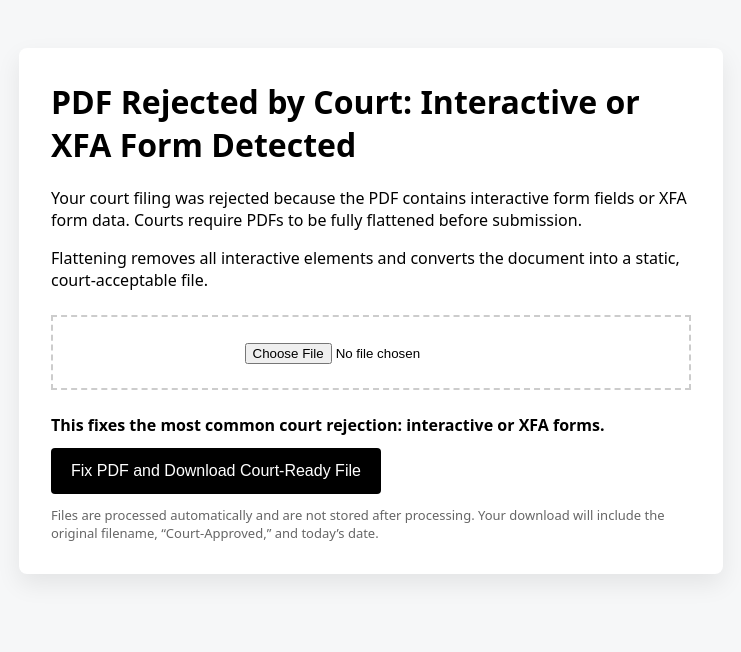
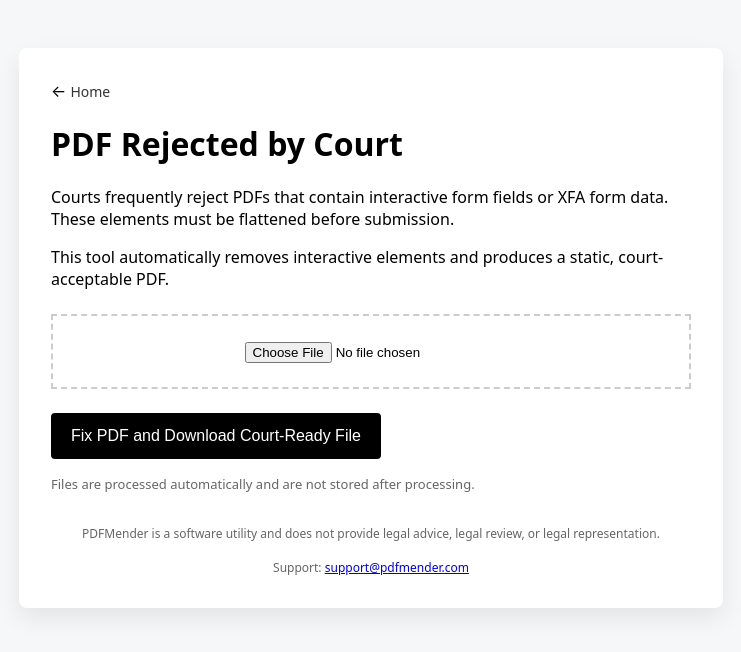
Before and after one commit to childressm757-hash/PDFMender, a website: page public/court/pdf-rejected-interactive-form.html in a window 1280 px wide. Shown: the whole page, without its empty margins (269-1010 px from the left). Drawn offline with Linux system fonts and the light colour scheme.

Commit message:
Refactor PDF rejection page for clarity and tracking
Updated the title and improved the messaging for court-rejected PDFs. Adjusted Google Analytics tracking function and cleaned up the HTML structure.

```diff
--- a/public/court/pdf-rejected-interactive-form.html
+++ b/public/court/pdf-rejected-interactive-form.html
@@ -2,17 +2,17 @@
 <html lang="en">
 <head>
   <meta charset="UTF-8" />
+  <title>Fix Court-Rejected PDF — PDFMender</title>
+
   <!-- Google Analytics -->
   <script async src="https://www.googletagmanager.com/gtag/js?id=G-ETYW9NNRDN"></script>
   <script>
     window.dataLayer = window.dataLayer || [];
     function gtag(){dataLayer.push(arguments);}
     gtag('js', new Date());
-
     gtag('config', 'G-ETYW9NNRDN');
   </script>
 
-  <title>Fix Court-Rejected PDF — Court-Approved Output</title>
   <style>
     body {
       font-family: system-ui, -apple-system, BlinkMacSystemFont, sans-serif;
@@ -27,9 +27,7 @@
       border-radius: 8px;
       box-shadow: 0 10px 25px rgba(0,0,0,0.08);
     }
-    h1 {
-      margin-top: 0;
-    }
+    h1 { margin-top: 0; }
     .upload-box {
       border: 2px dashed #ccc;
       padding: 24px;
@@ -45,51 +43,55 @@
       cursor: pointer;
       border-radius: 4px;
     }
-    .conversion-line {
-      font-weight: 600;
-      margin-bottom: 12px;
+    .top-nav {
+      margin-bottom: 20px;
+    }
+    .top-nav a {
+      font-size: 14px;
+      text-decoration: none;
+      color: #333;
     }
     .note {
       color: #666;
       font-size: 13px;
-      margin-top: 12px;
+      margin-top: 16px;
+    }
+    footer {
+      margin-top: 32px;
+      font-size: 12px;
+      color: #666;
+      text-align: center;
     }
   </style>
 </head>
 <body>
 
   <div class="card">
-    <h1>PDF Rejected by Court: Interactive or XFA Form Detected</h1>
+
+    <div class="top-nav">
+      ← <a href="/" onclick="gtag('event','return_home',{event_category:'Navigation'})">Home</a>
+    </div>
+
+    <h1>PDF Rejected by Court</h1>
 
     <p>
-      Your court filing was rejected because the PDF contains interactive
-      form fields or XFA form data. Courts require PDFs to be fully flattened
-      before submission.
+      Courts frequently reject PDFs that contain interactive form fields or
+      XFA form data. These elements must be flattened before submission.
     </p>
 
     <p>
-      Flattening removes all interactive elements and converts the document
-      into a static, court-acceptable file.
+      This tool automatically removes interactive elements and produces a
+      static, court-acceptable PDF.
     </p>
 
     <form
       action="/api/flatten"
       method="POST"
       enctype="multipart/form-data"
-  onsubmit="trackPdfFixSuccess()"
+      onsubmit="trackFixSubmit()"
     >
       <div class="upload-box">
-        <input
-          type="file"
-          name="file"
-          accept="application/pdf"
-          required
-        />
-      </div>
-
-      <!-- 🔥 CONVERSION SENTENCE (YOU ASKED FOR THIS) -->
-      <div class="conversion-line">
-        This fixes the most common court rejection: interactive or XFA forms.
+        <input type="file" name="file" accept="application/pdf" required />
       </div>
 
       <button type="submit">
@@ -99,18 +101,22 @@
 
     <div class="note">
       Files are processed automatically and are not stored after processing.
-      Your download will include the original filename, “Court-Approved,”
-      and today’s date.
     </div>
+
+    <footer>
+      PDFMender is a software utility and does not provide legal advice,
+      legal review, or legal representation.<br><br>
+      Support:
+      <a href="mailto:support@pdfmender.com">support@pdfmender.com</a>
+    </footer>
   </div>
+
   <script>
-  // Track successful PDF fix in Google Analytics
-  function trackPdfFixSuccess() {
+    function trackFixSubmit() {
       if (typeof gtag === "function") {
-      gtag("event", "pdf_fixed_success", {
+        gtag("event", "pdf_fix_submitted", {
           event_category: "PDF Tool",
-        event_label: "Court PDF Flattened",
-        value: 1
+          event_label: "Court PDF Flatten"
         });
       }
     }
```
Lines whose indentation alone changed are shown as unchanged.
